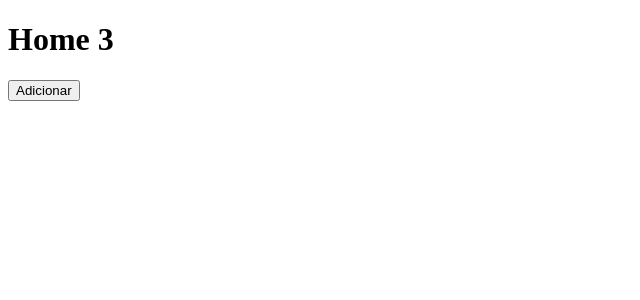
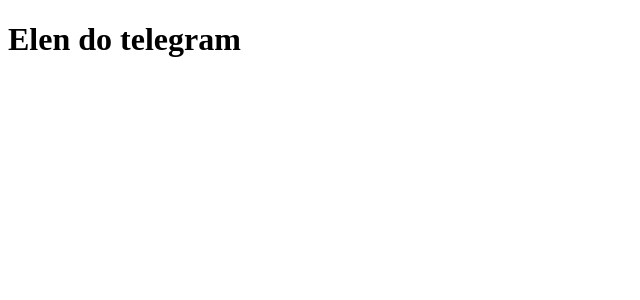
Before and after one commit to Gleison-Alves/br-colis-reimaginado, a Next.js app: page / in a window 1280 px wide. Shown: the top 300 px of the page, without its empty margins (0-640 px from the left). Built offline with nearby package versions, Linux system fonts and the light colour scheme.

Commit message:
nova página

```diff
--- a/pages/index.js
+++ b/pages/index.js
@@ -3,32 +3,11 @@
 function Home(){
     return(
          <div>
-            <h1>Home 3</h1>
-            <Contador/>
+            <h1>Elen do telegram</h1>
+
         </div>
     )
-
-
-
-
 
 }
 
 export default Home
-
-function Contador(){
-    const [contador,setContador] = useState(1);
-
-    function adicionarContador(){
-        setContador(contador + 1);
-    }
-
-    return(
-        <div>
-            <div>{Contador}</div>
-            <button onClick={adicionarContador}>Adicionar</button>
-        </div>
-    )
-
-
-}
```
